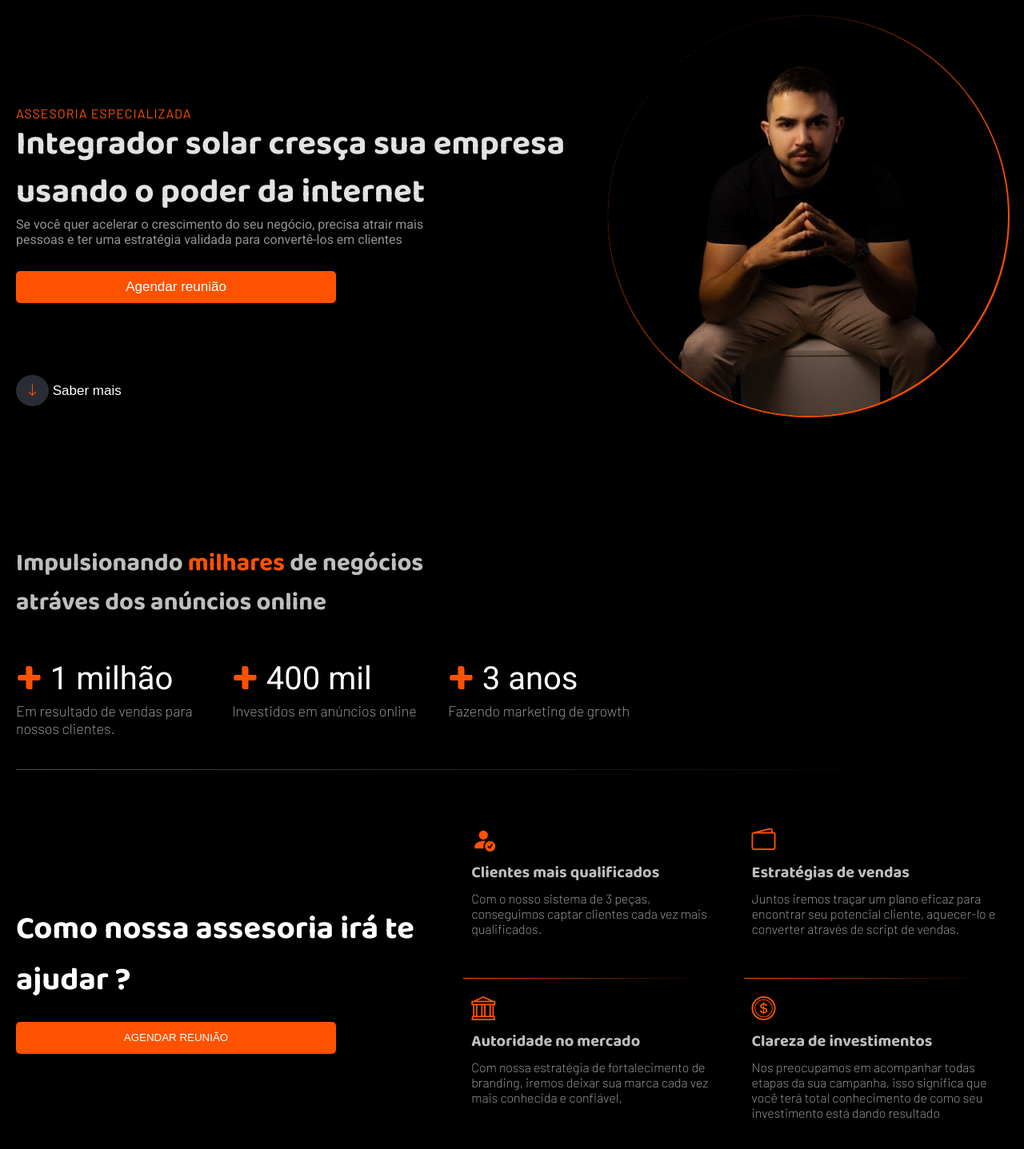
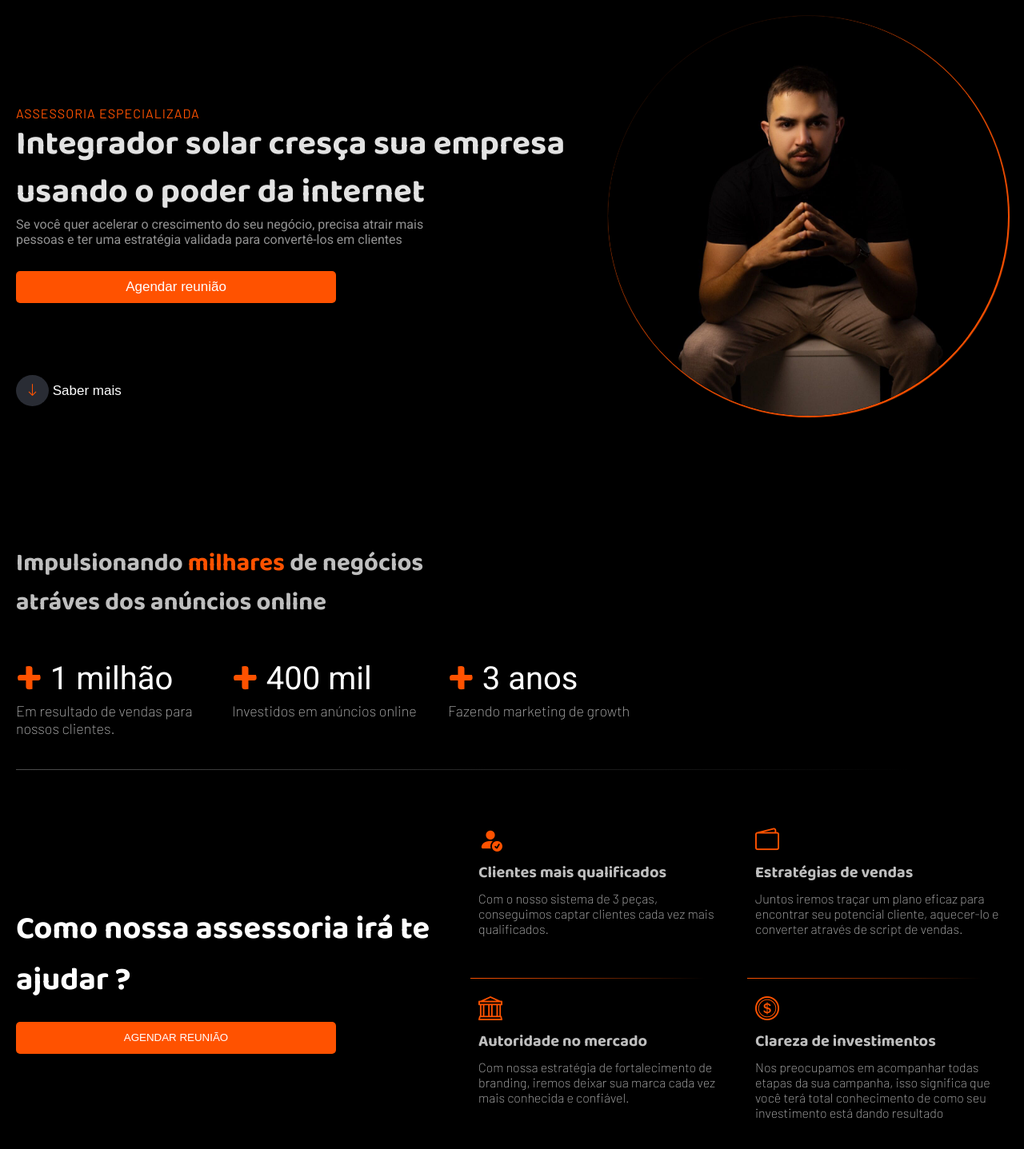
Before and after one commit to ViniciusTorresof/Landing-page-Energia-solar, a plain HTML site: page index.html in a window 1280 px wide. Shown: the part 140-1577 px from the top of the page at 80% size. Drawn offline with nearby package versions, Linux system fonts and the light colour scheme; a script that the page names is missing.

Commit message:
Landing-page

```diff
--- a/index.html
+++ b/index.html
@@ -19,7 +19,7 @@
     <main>
         <section class="section_principal">
             <div class="container_principal">
-                <p class="destaque">Assesoria Especializada</p>
+                <p class="destaque">Assessoria Especializada</p>
                 <h1 class="titulo">Integrador solar cresça sua empresa usando o poder da internet </h1>
                 <p class="descricao">Se você quer acelerar o crescimento do seu negócio, precisa atrair mais pessoas e ter uma estratégia validada para convertê-los em clientes</p>
                 <a href="#contato"><button class="button_chamativo">Agendar reunião</button></a>
@@ -56,7 +56,7 @@
         </section>
         <section class="section_servico">
             <header class="cabecalho_servico">
-                <h2 class="titulo">Como nossa assesoria irá te ajudar ?</h2>
+                <h2 class="titulo">Como nossa assessoria irá te ajudar ?</h2>
                 <a href="#contato"><button class="button_acao">Agendar reunião</button></a>
             </header>
             <div class="container_servico">
```
